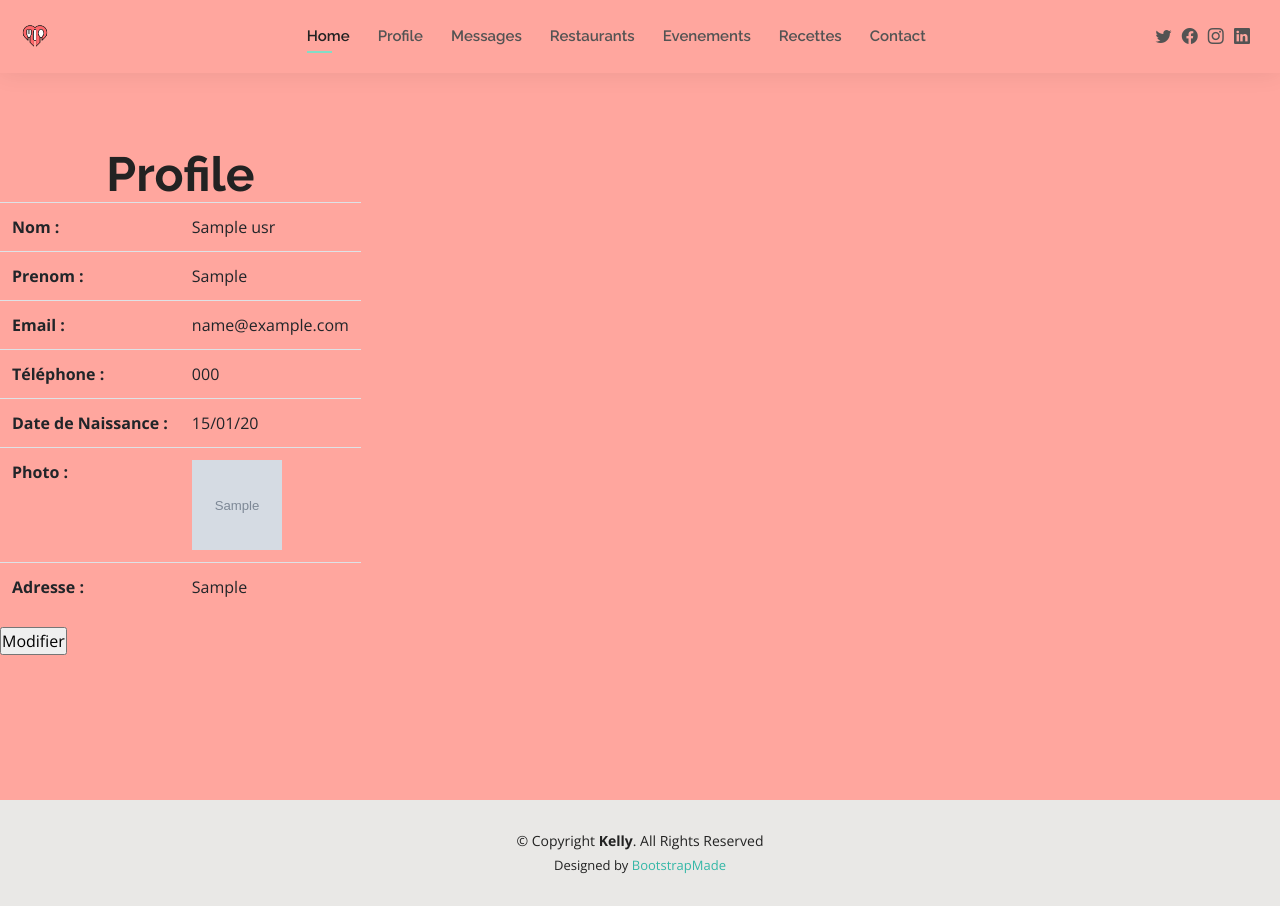
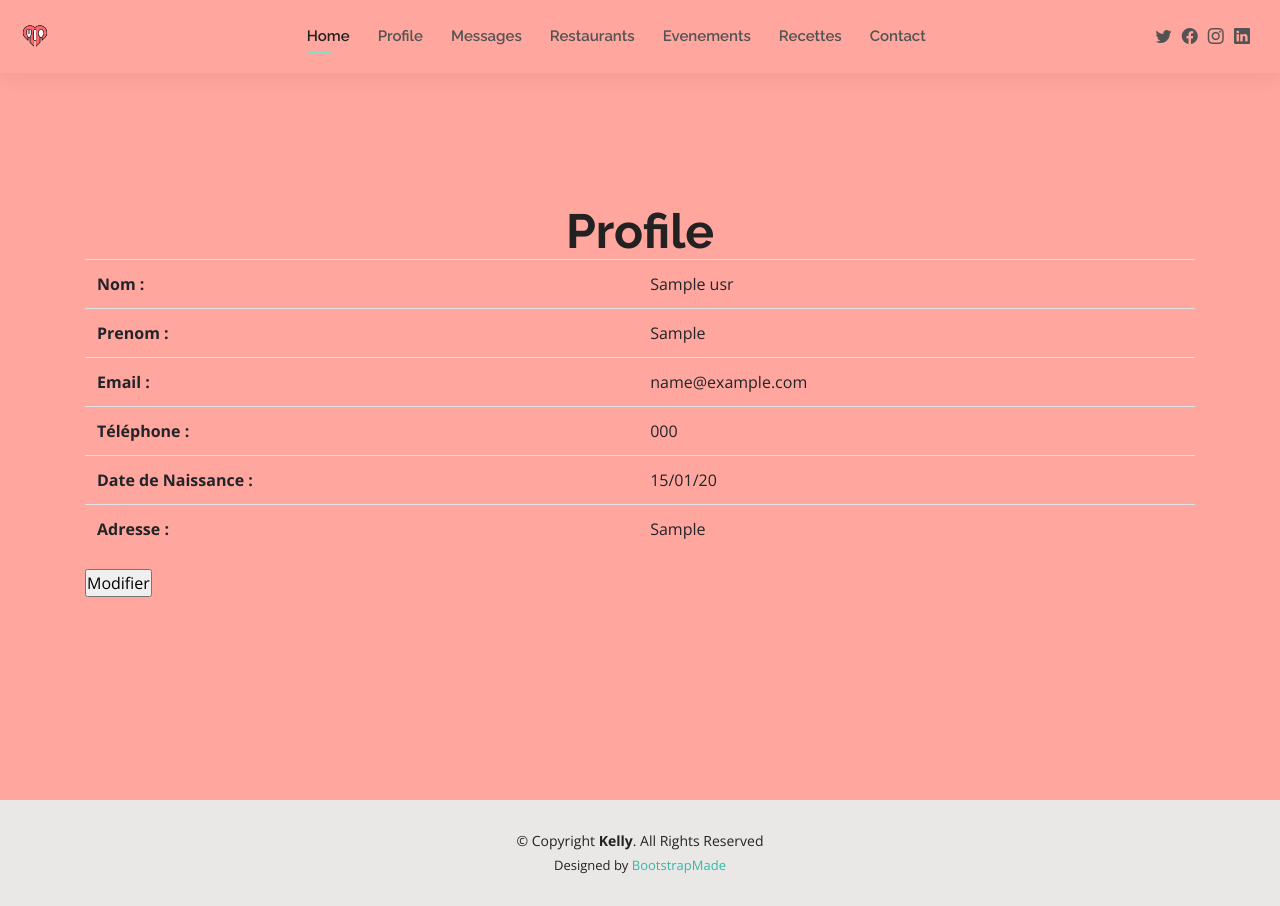
Before and after one commit to Geeker-s/KoolMatch-Website, a Symfony app: template templates/user/profile.html.twig in a window 1280 px wide. Run offline with Twig, Linux system fonts and the light colour scheme; the template is opened without the code that fills it: most values are stand-ins (such as "Sample title", 1, 10 or a date in 2020); grey boxes marked "Sample" are stand-in pictures; some libraries are stand-ins or nearby versions.

Commit message:
Version 1.6.3

```diff
--- a/src/Form/UserType.php
+++ b/src/Form/UserType.php
@@ -22,9 +22,7 @@ class UserType extends AbstractType
                 'required' => false,
                 'empty_data' => '',
             ])
-            ->add('photoUser',FileType::class)
             ->add('adresseUser')
-            ->add("save",SubmitType::class)
         ;
     }
 
--- a/templates/user/profile.html.twig
+++ b/templates/user/profile.html.twig
@@ -3,8 +3,9 @@
 {% block title %}Profile{% endblock %}
 
 {% block body %}
-    <div class="example-wrapper">
-        <div style=" align-items: center ; justify-content: center ">
+    <div class="container py-5 h-100">
+        <div class="row justify-content-center align-items-center h-100">
+            <div class="col">
                 <h1 align="center">Profile</h1>
 
                 <table class="table">
@@ -30,10 +31,6 @@
                         <td>{{ usr.dateNaissanceUser | date("d/m/y") }}</td>
                     </tr>
                     <tr>
-                    <th>Photo : </th>
-                    <td><img width="90" height="90" src="{{asset('uploads/images/'~usr.photoUser)}} " ></td>
-                </tr>
-                <tr>
                         <th>Adresse : </th>
                         <td>{{ usr.adresseUser }}</td>
                     </tr>
@@ -43,5 +40,8 @@
                 <a href="{{ path('user_edit', {'idUser': usr.idUser}) }}"><input class="favorite styled" type="button" value="Modifier"></a>
             </div>
         </div>
+    </div>
+    </div>
+    </div>
 
 {% endblock %}
```
Also changed, not shown: src/Controller/UserController.php (+9 -16 lines), templates/user/edit.html.twig (+2 -6 lines). Lines whose indentation alone changed are shown as unchanged.
